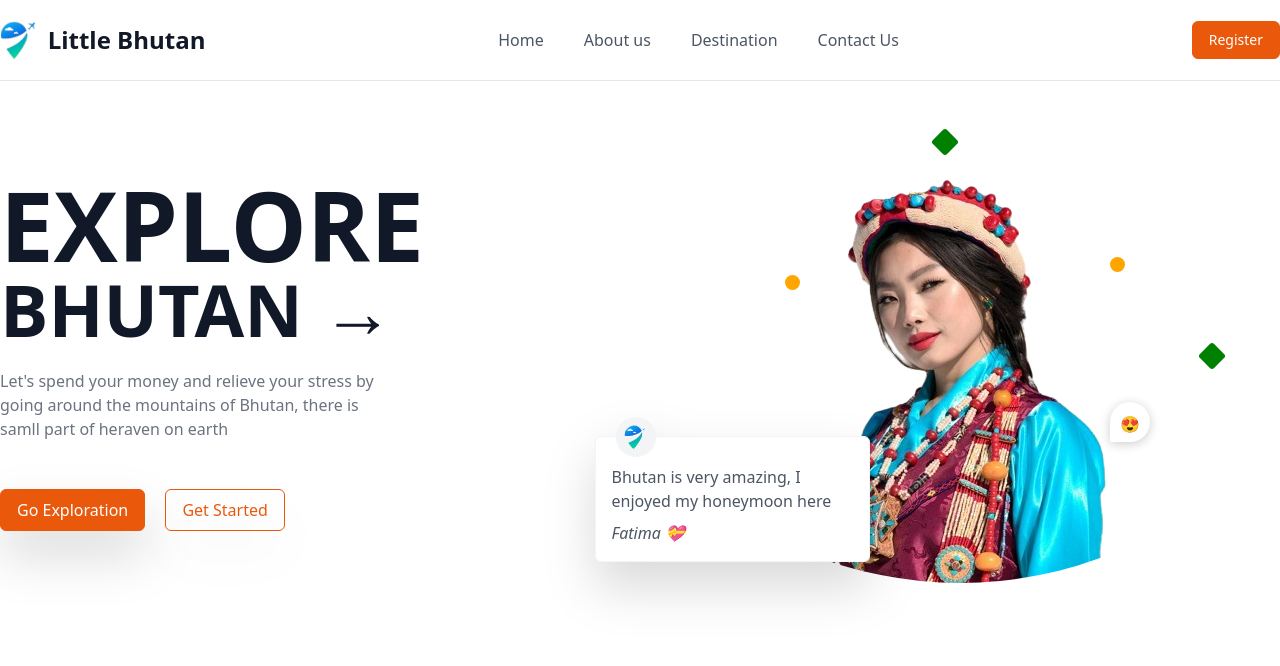
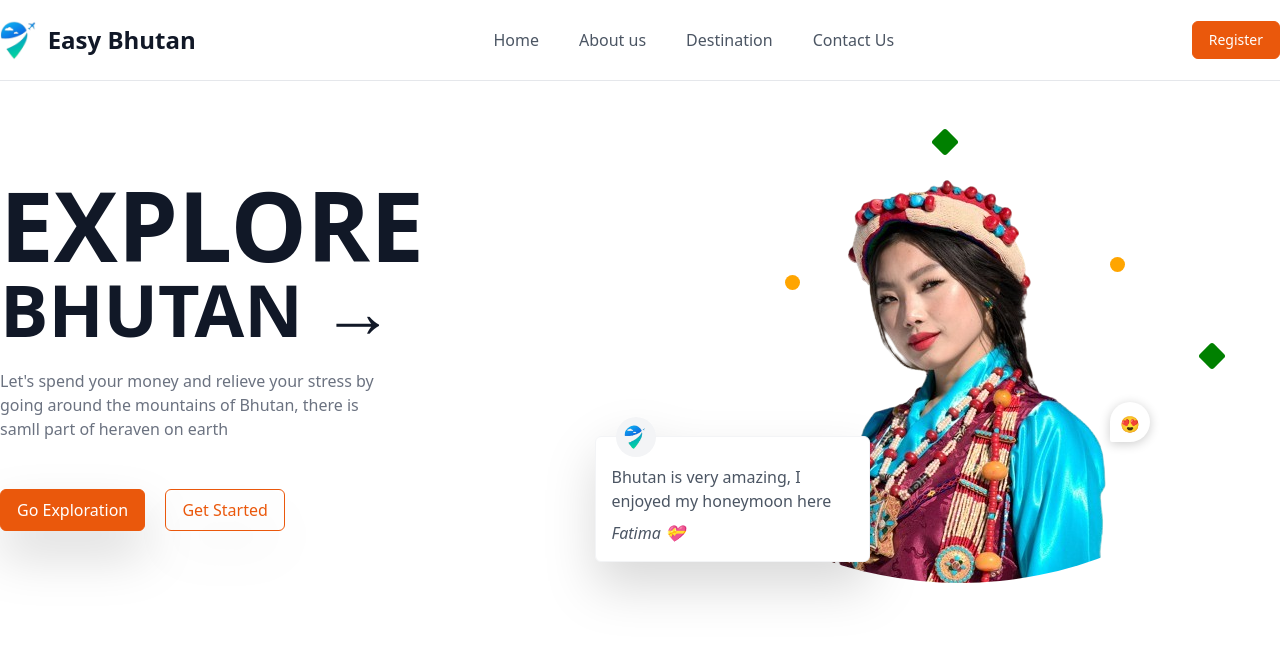
Before and after one commit to BijayChaudhari/little-bhutan, a Django app: page / in a window 1280 px wide. Shown: the top 666 px of the page. Run offline with Django 5.2, Linux system fonts and the light colour scheme; some libraries are stand-ins or nearby versions.

Commit message:
added site name

```diff
--- a/templates/base.html
+++ b/templates/base.html
@@ -7,7 +7,7 @@
     <meta name="viewport" content="width=device-width, initial-scale=1.0"/>
 
     <link rel="shortcut icon" href="{% static 'img/logo.png' %}" type="image/x-icon"/>
-    <title>Little Bhutan</title>
+    <title>Easy Bhutan</title>
 
     <link rel="stylesheet" href="https://cdnjs.cloudflare.com/ajax/libs/font-awesome/6.5.2/css/all.min.css">
     <script src="https://cdn.tailwindcss.com"></script>
--- a/templates/header.html
+++ b/templates/header.html
@@ -4,7 +4,7 @@
     <div class="container mx-auto flex flex-wrap items-center justify-between py-5 px-4 lg:px-0">
         <a href="{% url 'core:index' %}" class="flex items-center space-x-3">
             <img src="{% static 'img/logo.png' %}" class="h-10" alt="LittleBhutan Logo"/>
-            <span class="self-center text-2xl font-bold text-gray-900">Little Bhutan</span>
+            <span class="self-center text-2xl font-bold text-gray-900">Easy Bhutan</span>
         </a>
         <div class="flex md:order-2 space-x-3 md:space-x-0 rtl:space-x-reverse">
             <a type="button" href="#" class="btn_effect text-white bg-orange-600 outline-none font-medium rounded text-sm px-4 py-2 text-center">
--- a/templates/index.html
+++ b/templates/index.html
@@ -1,6 +1,6 @@
 {% extends "base.html" %}
 {% load static %}
-{% block title %}Little Bhutan{% endblock title %}
+{% block title %}Easy Bhutan{% endblock title %}
 
 {% block content %}
 
```
